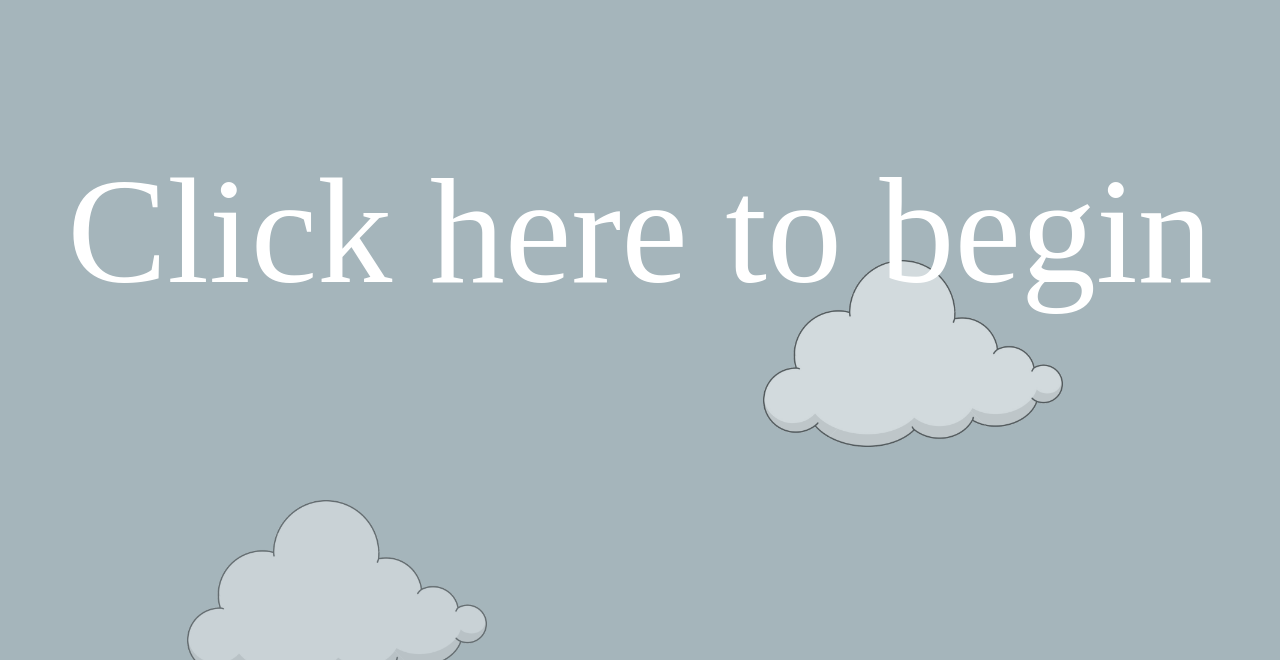
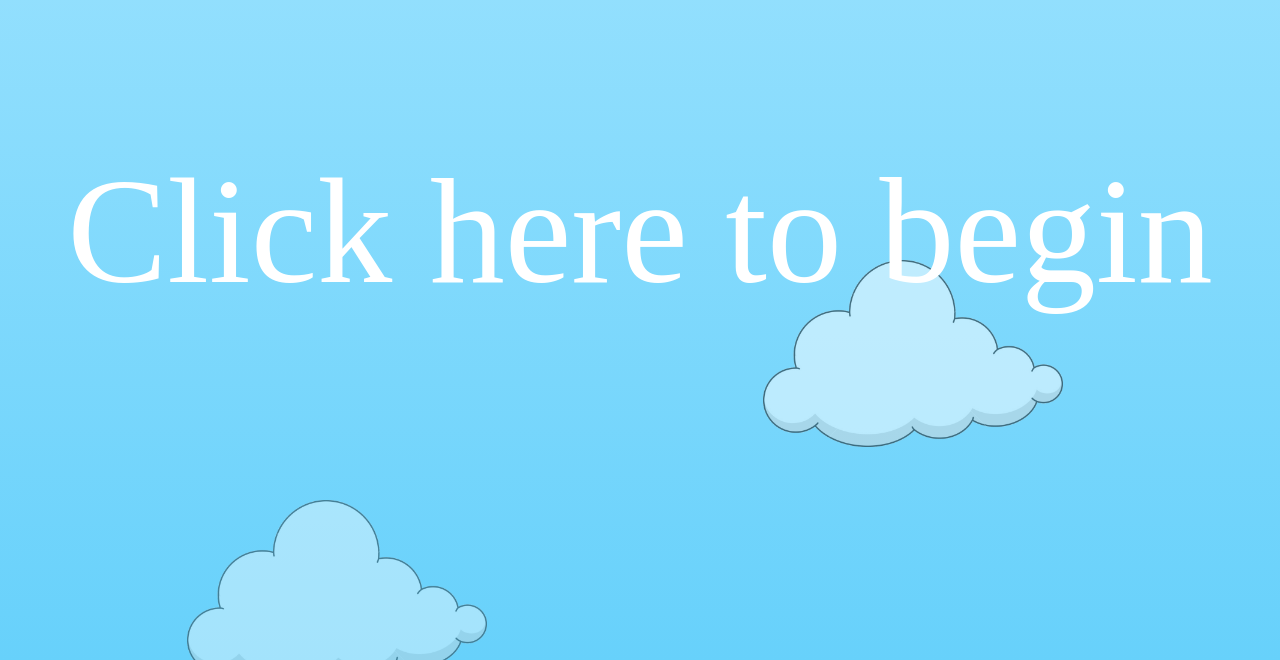
Before and after one commit to kotare-2021/phaser-playground, a React (Create React App) app: page / in a window 1280 px wide. Shown: the part 140-800 px from the top of the page. Built offline with nearby package versions, Linux system fonts and the light colour scheme; a web font is replaced by a local one.

Commit message:
Update main.scss
changed colors back hotfix

```diff
--- a/src/styles/main.scss
+++ b/src/styles/main.scss
@@ -8,7 +8,7 @@ body {
   color: #fff;
   -webkit-font-smoothing: antialiased;
   -moz-osx-font-smoothing: grayscale;
-  background: linear-gradient(to bottom, #a5b5bb 0%, #a5b5bb 100%);
+  background: linear-gradient(to bottom, #9be2fe 0%,#67d1fb 100%);
   background-attachment: fixed;
   font-size: 10px;
 }
```
